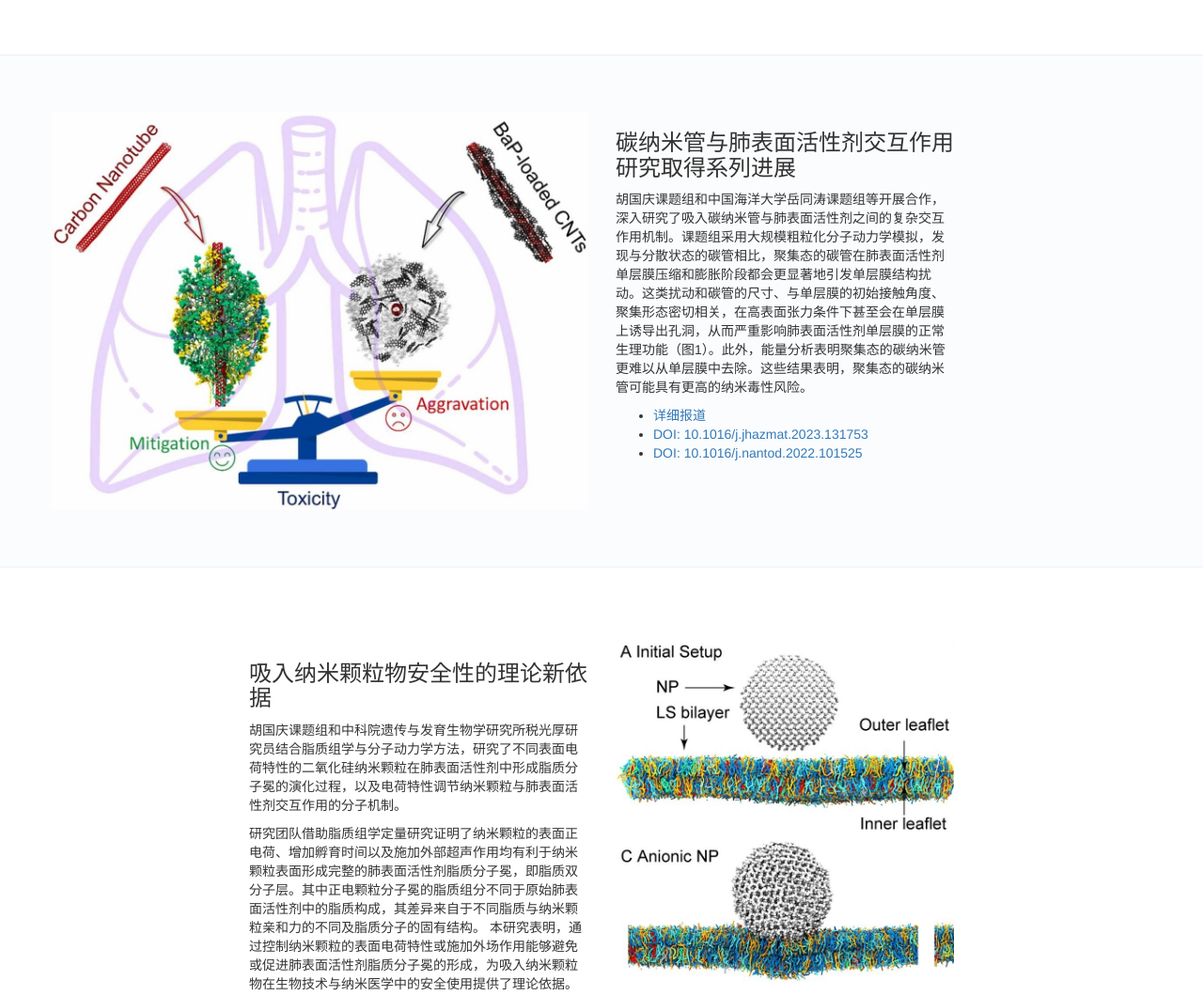
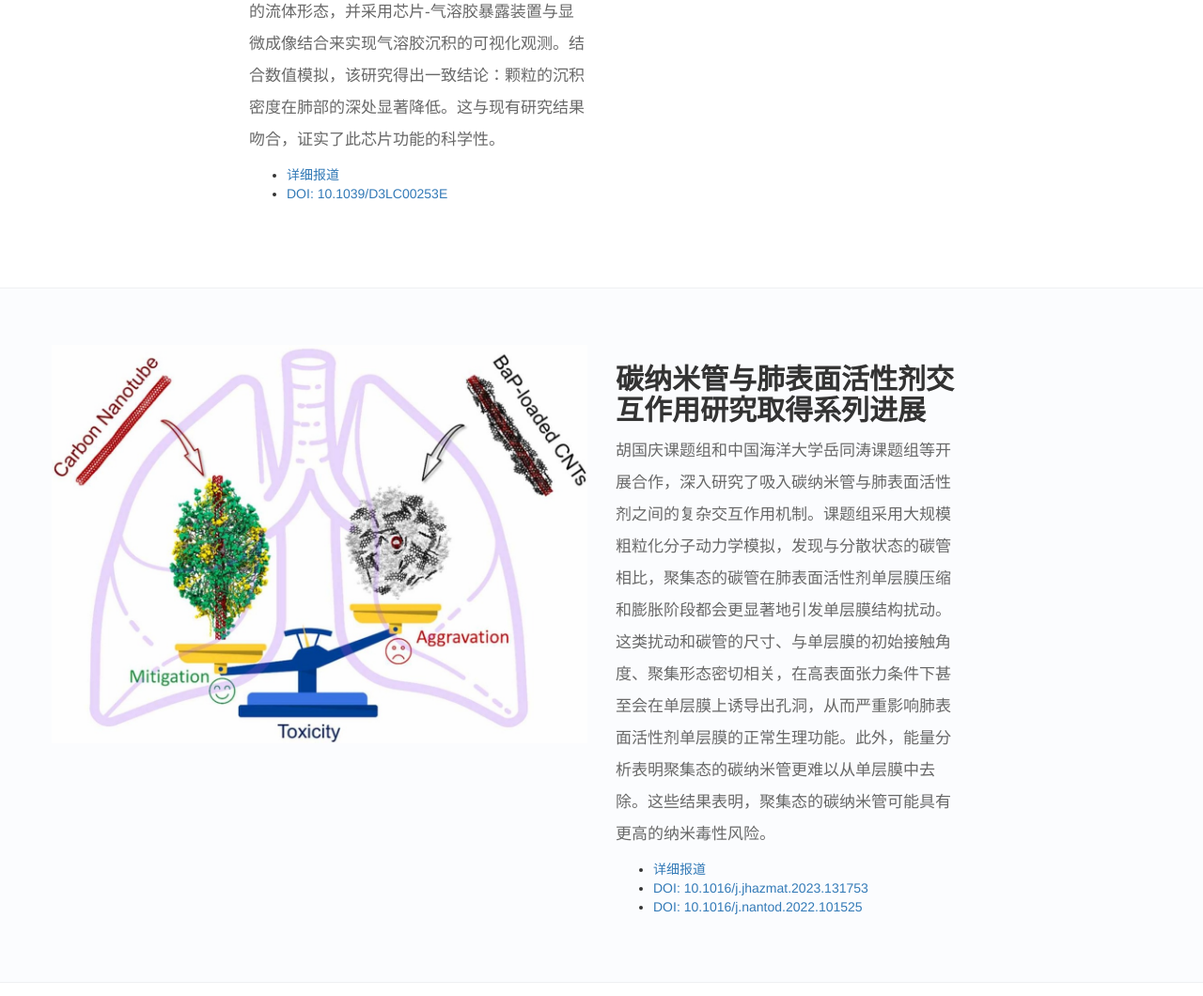
Before and after one commit to shuhaom/labMNFM, a plain HTML site: page index.html in a window 1280 px wide. Shown: the part 1220-2280 px from the top of the page at 94% size. Drawn offline with Linux system fonts and the light colour scheme.

Commit message:
Add files via upload

```diff
--- a/css/style.css
+++ b/css/style.css
@@ -56,9 +56,9 @@ body {
 }
 
 #headerwrap h1 {
-	color: #222;
-  	font-size: 55px;
-  	font-weight: 550;
+  color: #222;
+  font-size: 55px;
+  font-weight: 550;
 }
 
 #headerwrap h2 {
@@ -89,11 +89,15 @@ body {
 }
 
 h3 {
-	font-weight: 500;
+	font-weight: 600;
+  font-size: 30px;
 }
 
 p {
+	color: #686868;
 	font-weight: 500;
+  font-size: 17px;
+	line-height: 2
 }
 
 #gwrap {
--- a/index.html
+++ b/index.html
@@ -76,7 +76,7 @@
         </div>
         <div class="col-md-4">
           <h3>碳纳米管与肺表面活性剂交互作用研究取得系列进展</h3>
-          <p> 胡国庆课题组和中国海洋大学岳同涛课题组等开展合作，深入研究了吸入碳纳米管与肺表面活性剂之间的复杂交互作用机制。课题组采用大规模粗粒化分子动力学模拟，发现与分散状态的碳管相比，聚集态的碳管在肺表面活性剂单层膜压缩和膨胀阶段都会更显著地引发单层膜结构扰动。这类扰动和碳管的尺寸、与单层膜的初始接触角度、聚集形态密切相关，在高表面张力条件下甚至会在单层膜上诱导出孔洞，从而严重影响肺表面活性剂单层膜的正常生理功能（图1）。此外，能量分析表明聚集态的碳纳米管更难以从单层膜中去除。这些结果表明，聚集态的碳纳米管可能具有更高的纳米毒性风险。</p>
+          <p> 胡国庆课题组和中国海洋大学岳同涛课题组等开展合作，深入研究了吸入碳纳米管与肺表面活性剂之间的复杂交互作用机制。课题组采用大规模粗粒化分子动力学模拟，发现与分散状态的碳管相比，聚集态的碳管在肺表面活性剂单层膜压缩和膨胀阶段都会更显著地引发单层膜结构扰动。这类扰动和碳管的尺寸、与单层膜的初始接触角度、聚集形态密切相关，在高表面张力条件下甚至会在单层膜上诱导出孔洞，从而严重影响肺表面活性剂单层膜的正常生理功能。此外，能量分析表明聚集态的碳纳米管更难以从单层膜中去除。这些结果表明，聚集态的碳纳米管可能具有更高的纳米毒性风险。</p>
         <ul>
           <li> <a href="http://saa.zju.edu.cn/biomech/2023/0906/c76243a2798074/page.htm">详细报道</a> </li>
           <li> <a href="https://doi.org/10.1016/j.jhazmat.2023.131753">DOI: 10.1016/j.jhazmat.2023.131753</a> </li>
```
Also changed, not shown: img/1702893831480.png (added), img/Bai_2022.jpg (added), 1 other file.
